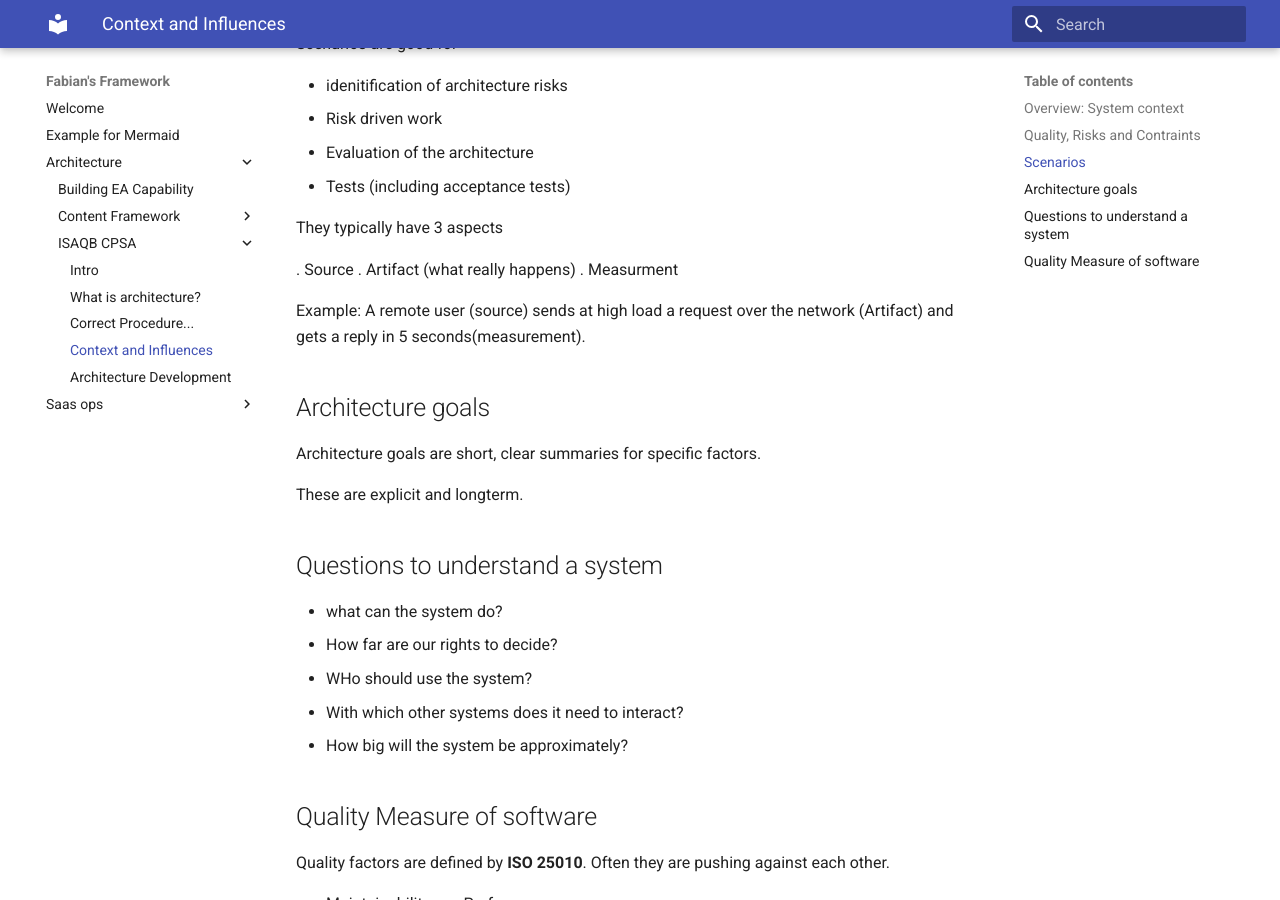
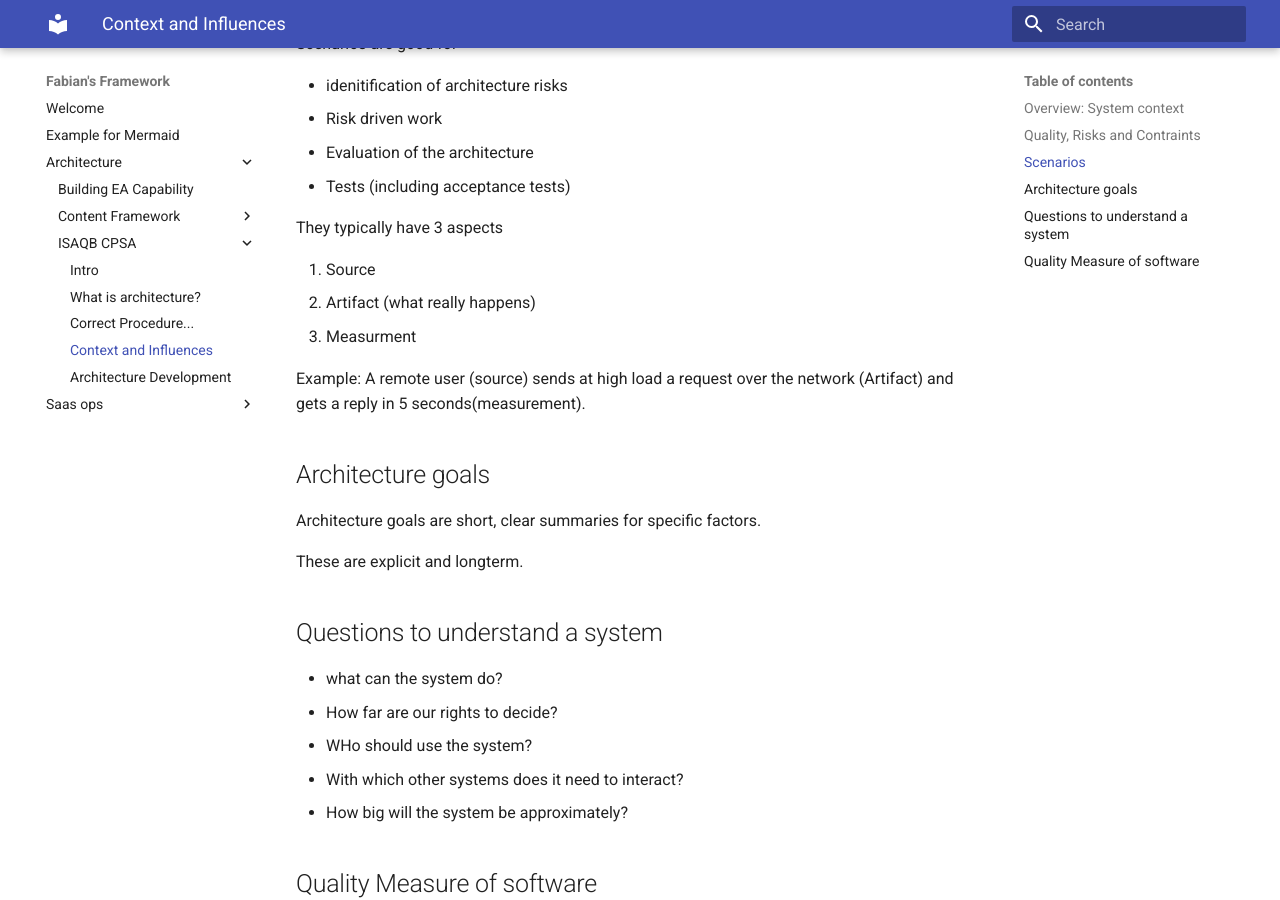
Before and after one commit to Kikkirej/framework, an MkDocs documentation site: the page built from docs/Architecture/ISAQB-CPSA/03-context-and-influences.md, in a window 1280 px wide and 900 px high, scrolled down 938 px. Built offline with MkDocs 1.6.1 and Material for MkDocs 9.7.7, drawn with Linux system fonts in a browser that asks for light colours; some of the changed lines change nothing that is shown.

Commit message:
📝 fix formatting in "Scenarios" section: update list to use numbered format for clarity

```diff
--- a/docs/Architecture/ISAQB-CPSA/03-context-and-influences.md
+++ b/docs/Architecture/ISAQB-CPSA/03-context-and-influences.md
@@ -49,9 +49,9 @@ Scenarios are good for
 
 They typically have 3 aspects
 
-. Source
-. Artifact (what really happens)
-. Measurment
+1. Source
+2. Artifact (what really happens)
+3. Measurment
 
 Example: A remote user (source) sends at high load a request  over the network (Artifact) and gets a reply in 5 seconds(measurement).
 
```
